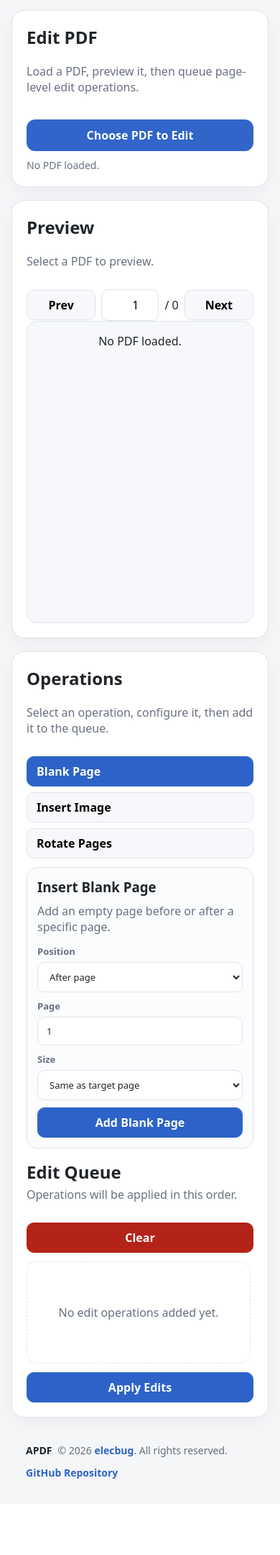
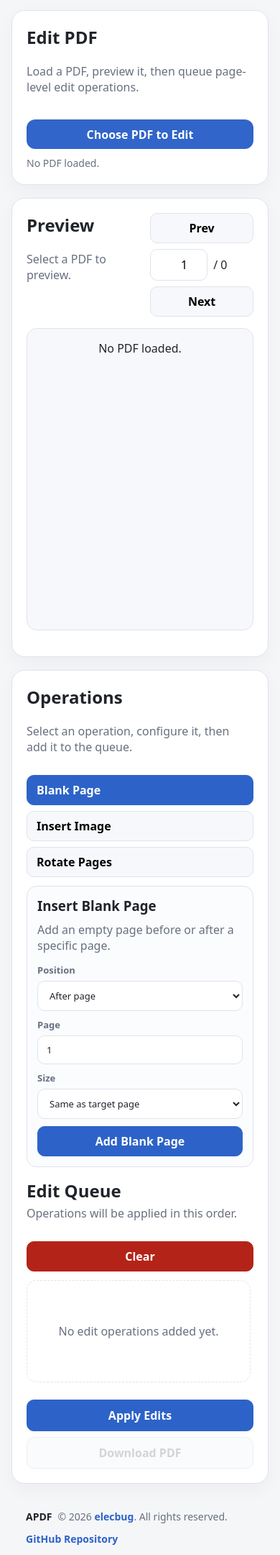
Before and after one commit to elecbug/apdf, a FastAPI app: page /edit in a window 390 px wide. Shown: the part 258-2419 px from the top of the page at 72% size. Before the commit the page ends 2313 px from the top, so only its background shows below. Run offline with FastAPI, Linux system fonts and the light colour scheme.

Commit message:
feat: enhance PDF editing interface with download functionality and improved layout

```diff
--- a/app/main.py
+++ b/app/main.py
@@ -313,7 +313,13 @@ async def apply_edits(request: Request):
             [out],
             f"Applied {len(operations)} edit operations. Pages: {original_pages} -> {total_pages}. Mode: {mode}",
         )
-        return JSONResponse({"ok": True, "code": meta.code, "url": f"/job/{meta.code}"})
+        return JSONResponse({
+            "ok": True,
+            "code": meta.code,
+            "url": f"/job/{meta.code}",
+            "download_url": f"/download/{meta.code}/edited.pdf",
+            "filename": "edited.pdf",
+        })
 
     except Exception as e:
         meta.status = "failed"
--- a/app/static/edit.js
+++ b/app/static/edit.js
@@ -19,7 +19,13 @@ const addRotateOp = document.getElementById('addRotateOp');
 const editOpList = document.getElementById('editOpList');
 const clearEditOps = document.getElementById('clearEditOps');
 const applyEditOps = document.getElementById('applyEditOps');
+const downloadEditedPdf = document.getElementById('downloadEditedPdf');
 
+const insertImageFile = document.getElementById('insertImageFile');
+const insertImageName = document.getElementById('insertImageName');
+
+let latestDownloadUrl = null;
+let latestDownloadFilename = null;
 let pdfjsLib = null;
 
 async function ensurePdfJs() {
@@ -200,6 +206,10 @@ editPdfFile.addEventListener('change', async () => {
   try {
     setEditStatus('Loading PDF...');
     await loadPdfFromFile(file);
+
+    latestDownloadUrl = null;
+    latestDownloadFilename = null;
+    downloadEditedPdf.disabled = true;
   } catch (error) {
     console.error(error);
     alert(`Failed to load PDF.\n\n${error?.message || error}`);
@@ -276,8 +286,7 @@ addImagePageOp.addEventListener('click', () => {
     return;
   }
 
-  const imageInput = document.getElementById('insertImageFile');
-  const imageFile = imageInput.files[0];
+  const imageFile = insertImageFile.files[0];
 
   if (!imageFile) {
     alert('Choose an image file.');
@@ -375,16 +384,18 @@ applyEditOps.addEventListener('click', async () => {
   }
 
   const formData = new FormData();
-  formData.append('pdf', targetPdfFile);
+  formData.append('pdf', targetPdfFile, targetPdfFile.name || 'target.pdf');
   formData.append('operations', JSON.stringify(editOps));
 
   insertedImages.forEach((item) => {
-    formData.append(item.id, item.file);
+    formData.append(item.id, item.file, item.file.name || `${item.id}.png`);
   });
 
   try {
     applyEditOps.disabled = true;
+    downloadEditedPdf.disabled = true;
     applyEditOps.textContent = 'Applying...';
+    setEditStatus('Applying edits...');
 
     const response = await fetch('/edit/apply', {
       method: 'POST',
@@ -395,18 +406,89 @@ applyEditOps.addEventListener('click', async () => {
 
     if (!response.ok || !result.ok) {
       alert(result.error || 'Failed to apply edits.');
+      setEditStatus(result.error || 'Failed to apply edits.');
       return;
     }
 
-    window.location.href = result.url;
+    if (!result.download_url) {
+      alert('Edit succeeded, but download URL was not returned.');
+      setEditStatus('Edit succeeded, but preview update failed.');
+      return;
+    }
+
+    setEditStatus('Loading edited preview...');
+
+    const editedResponse = await fetch(result.download_url);
+
+    if (!editedResponse.ok) {
+      throw new Error(`Failed to fetch edited PDF: ${editedResponse.status}`);
+    }
+
+    const editedBlob = await editedResponse.blob();
+    const editedFilename = result.filename || 'edited.pdf';
+
+    const editedFile = new File(
+      [editedBlob],
+      editedFilename,
+      { type: 'application/pdf' }
+    );
+
+    await loadPdfFromFile(editedFile);
+
+    editOps = [];
+    insertedImages = [];
+    renderEditOps();
+
+    latestDownloadUrl = result.download_url;
+    latestDownloadFilename = editedFilename;
+    downloadEditedPdf.disabled = false;
+
+    setEditStatus(`Applied edits. Current preview: ${editedFilename}`);
   } catch (error) {
     console.error(error);
     alert(`Failed to apply edits.\n\n${error?.message || error}`);
+    setEditStatus(`Failed to apply edits: ${error?.message || error}`);
   } finally {
     applyEditOps.disabled = false;
     applyEditOps.textContent = 'Apply Edits';
   }
 });
 
+downloadEditedPdf.addEventListener('click', () => {
+  if (latestDownloadUrl) {
+    const link = document.createElement('a');
+    link.href = latestDownloadUrl;
+    link.download = latestDownloadFilename || 'edited.pdf';
+    document.body.appendChild(link);
+    link.click();
+    link.remove();
+    return;
+  }
+
+  if (targetPdfFile) {
+    const objectUrl = URL.createObjectURL(targetPdfFile);
+
+    const link = document.createElement('a');
+    link.href = objectUrl;
+    link.download = targetPdfFile.name || 'edited.pdf';
+    document.body.appendChild(link);
+    link.click();
+    link.remove();
+
+    URL.revokeObjectURL(objectUrl);
+  }
+});
+
+insertImageFile.addEventListener('change', () => {
+  const imageFile = insertImageFile.files[0];
+
+  if (!imageFile) {
+    insertImageName.textContent = 'No image selected.';
+    return;
+  }
+
+  insertImageName.textContent = imageFile.name;
+});
+
 setActiveTool('blank');
 renderEditOps();
--- a/app/static/style.css
+++ b/app/static/style.css
@@ -72,6 +72,11 @@ button {
   padding: 9px 13px;
   cursor: pointer;
   font-weight: 700;
+}
+
+button:disabled {
+  opacity: 0.55;
+  cursor: not-allowed;
 }
 
 button:hover {
@@ -207,9 +212,9 @@ input.primary:hover {
 .file-button {
   display: inline-flex;
   width: 100%;
+  min-height: 41.2px;
   align-items: center;
   justify-content: center;
-  min-height: 44px;
   padding: 0 20px;
   border-radius: var(--radius-md);
   background: var(--accent-alt);
@@ -256,6 +261,15 @@ input.primary:hover {
   display: grid;
   justify-content: space-between;
   grid-template-columns: auto 415px;
+  align-items: flex-start;
+  gap: 12px;
+  flex-shrink: 0;
+}
+
+.pane-head-auto {
+  display: grid;
+  justify-content: space-between;
+  grid-template-columns: auto auto;
   align-items: flex-start;
   gap: 12px;
   flex-shrink: 0;
@@ -671,6 +685,53 @@ input.primary:hover {
   border-radius: 7px;
 }
 
+.edit-action-row {
+  display: grid;
+  grid-template-columns: 1fr 1fr;
+  gap: 8px;
+
+  padding-top: 12px;
+  background: var(--panel);
+}
+
+.edit-action-row button {
+  width: 100%;
+  min-height: 44px;
+}
+
+.tool-field {
+  display: grid;
+  gap: 6px;
+  color: var(--muted);
+  font-size: 13px;
+  font-weight: 700;
+}
+
+.tool-field span {
+  color: var(--muted);
+}
+
+.file-button-secondary {
+  background: var(--secondary-bg);
+  color: var(--text);
+  border: 1px solid var(--line);
+}
+
+.file-button-secondary:hover {
+  border-color: var(--accent);
+  filter: none;
+}
+
+.inline-file-name {
+  margin: 0;
+  color: var(--muted);
+  font-size: 12px;
+  font-weight: 600;
+  overflow: hidden;
+  white-space: nowrap;
+  text-overflow: ellipsis;
+}
+
 /* Result Page */
 .result-card {
   display: grid;
@@ -891,7 +952,13 @@ input.primary:hover {
     min-height: 520px;
   }
 
+  .edit-action-row {
+    grid-template-columns: 1fr;
+  }
+
   .pdf-preview-box {
+    margin-top: 16px;
+    margin-bottom: 16px;
     min-height: 420px;
   }
 
--- a/app/templates/edit.html
+++ b/app/templates/edit.html
@@ -23,7 +23,7 @@
 
 <section class="edit-workspace">
   <div class="card edit-preview-pane">
-    <div class="pane-head">
+    <div class="pane-head-auto">
       <div>
         <h2>Preview</h2>
         <p id="previewInfo">Select a PDF to preview.</p>
@@ -44,7 +44,7 @@
   </div>
 
   <div class="card edit-control-pane">
-    <div class="pane-head">
+    <div class="pane-head-auto">
       <div>
         <h2>Operations</h2>
         <p>Select an operation, configure it, then add it to the queue.</p>
@@ -92,10 +92,23 @@
         <h3>Insert Image as Page</h3>
         <p>Insert a PNG/JPEG/WebP image as a new PDF page.</p>
 
-        <label>
-          Image file
-          <input id="insertImageFile" type="file" accept="image/png,image/jpeg,image/webp">
-        </label>
+        <div class="tool-field">
+          <span>Image file</span>
+
+          <div class="file-picker">
+            <input
+              id="insertImageFile"
+              class="file-input"
+              type="file"
+              accept="image/png,image/jpeg,image/webp"
+            >
+            <label for="insertImageFile" class="file-button file-button-secondary">
+              Choose Image
+            </label>
+          </div>
+
+          <p id="insertImageName" class="inline-file-name">No image selected.</p>
+        </div>
 
         <label>
           Position
@@ -155,7 +168,10 @@
 
     <ol id="editOpList" class="edit-op-list"></ol>
 
-    <button type="button" id="applyEditOps" class="primary width-full">Apply Edits</button>
+    <div class="edit-action-row">
+      <button type="button" id="applyEditOps" class="primary">Apply Edits</button>
+      <button type="button" id="downloadEditedPdf" class="secondary" disabled>Download PDF</button>
+    </div>
   </div>
 </section>
 {% endblock %}
```
